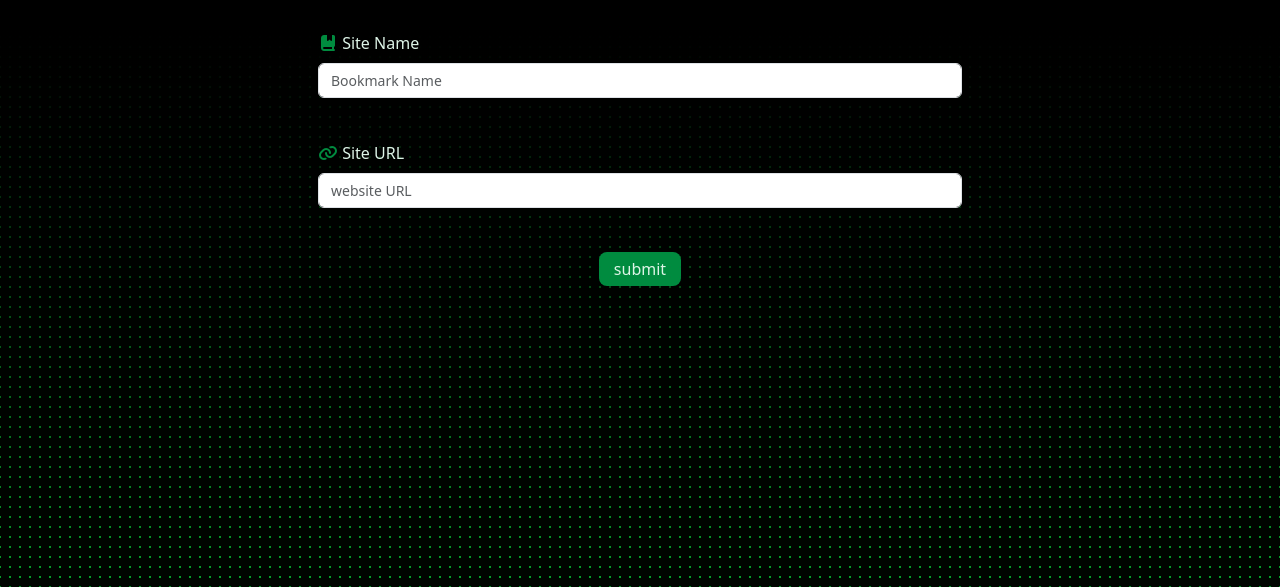
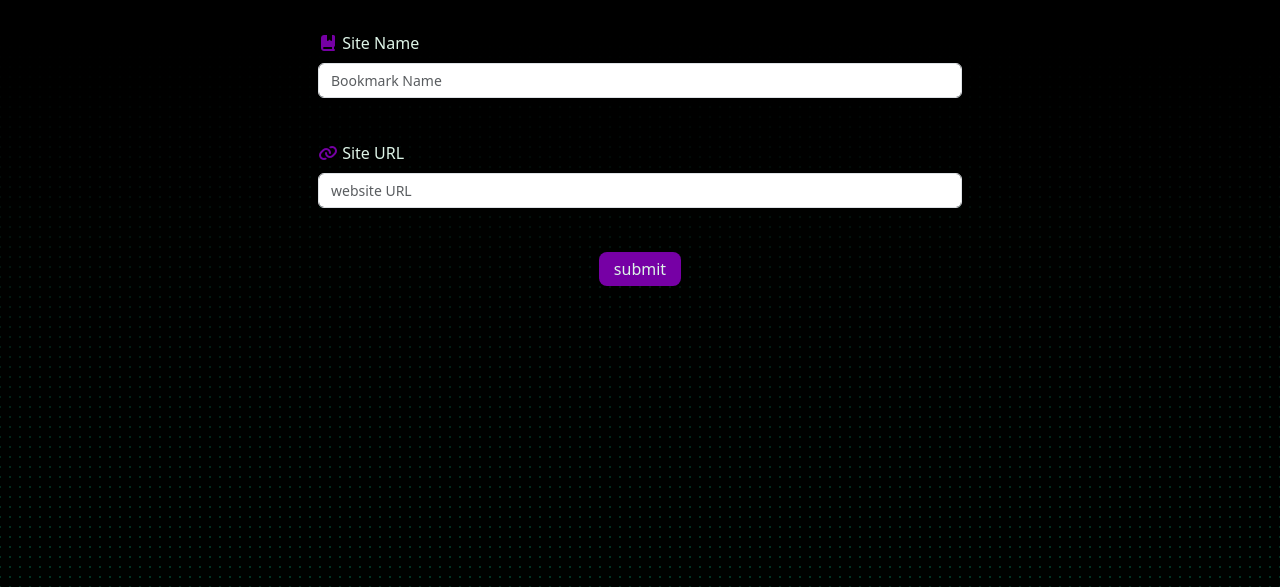
Before and after one commit to mohammed-abd-elmoniiem/bookmarker, a website built with Vite: page index.html in a window 1280 px wide. Shown: the part 213-800 px from the top of the page. Built offline with nearby package versions, Linux system fonts and the light colour scheme.

Commit message:
changing color1

```diff
--- a/src/style.css
+++ b/src/style.css
@@ -10,8 +10,8 @@
   -moz-osx-font-smoothing: grayscale;
 
   --bg-primary:#000500;
-  --bg-secondary:#02aa2cf8;
-  --main-color:#008b3f;
+  --bg-secondary:#02aa72f8;
+  --main-color:#7600a5;
   --color-1:#8f6900f8;
   --color-2:#ddf4e7;
 
@@ -37,7 +37,7 @@ body {
   min-height: 100vh;
 
 
-  background:linear-gradient(black 30% , transparent   ), var(--bg-primary) radial-gradient(circle,var(--bg-secondary) 10%, transparent 20%) center / 10px 10px;
+  background:linear-gradient(black 30% , #000000ad   ), var(--bg-primary) radial-gradient(circle,var(--bg-secondary) 10%, transparent 20%) center / 10px 10px;
   color: var(--color-2);
   background-attachment: fixed;
 
@@ -87,8 +87,8 @@ header{
 /* item */
 div.item{
   position: relative;
-  background-color:transparent;
-  /* border: 1px solid var(--main-color); */
+  background-color:black;
+  border: 1px solid var(--main-color);
 
 
 
```
